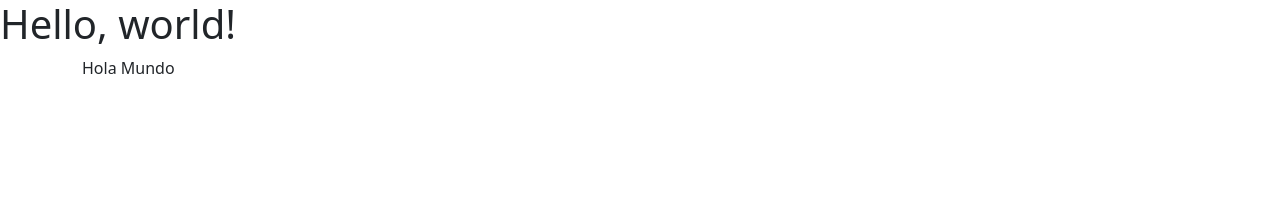
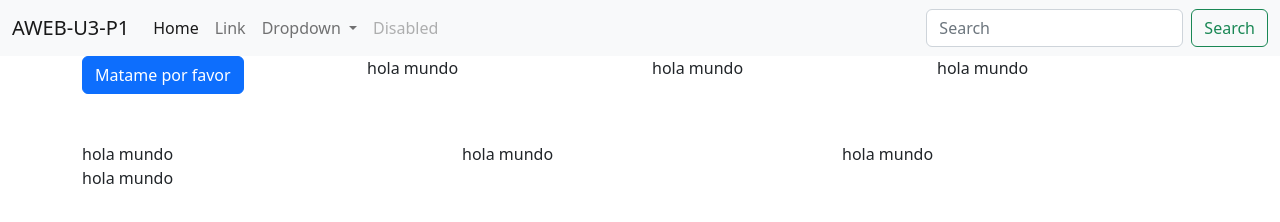
Before and after one commit to Alexcop11/20222-AWEB-U3-P1-20213TN152, a plain HTML site: page page1.html in a window 1280 px wide. Drawn offline with nearby package versions, Linux system fonts and the light colour scheme.

Commit message:
integracion de Boostrap

```diff
--- a/app.js
+++ b/app.js
@@ -1,2 +1,4 @@
 const BTNpulse=document.getElementById('btn-pulse')
-BTNpulse
+BTNpulse.addEventListener('click',()=>{
+    alert('ahhhhhhhhh me pulsaste x.x')
+})
--- a/page1.html
+++ b/page1.html
@@ -7,8 +7,76 @@
     <link href="https://cdn.jsdelivr.net/npm/bootstrap@5.2.0-beta1/dist/css/bootstrap.min.css" rel="stylesheet" integrity="sha384-0evHe/X+R7YkIZDRvuzKMRqM+OrBnVFBL6DOitfPri4tjfHxaWutUpFmBp4vmVor" crossorigin="anonymous">
   </head>
   <body>
-    <h1>Hello, world!</h1>
-    <div class="container"> Hola Mundo </div>
+    <nav class="navbar navbar-expand-lg bg-light">
+        <div class="container-fluid">
+          <a class="navbar-brand" href="#">AWEB-U3-P1</a>
+          <button class="navbar-toggler" type="button" data-bs-toggle="collapse" data-bs-target="#navbarSupportedContent" aria-controls="navbarSupportedContent" aria-expanded="false" aria-label="Toggle navigation">
+            <span class="navbar-toggler-icon"></span>
+          </button>
+          <div class="collapse navbar-collapse" id="navbarSupportedContent">
+            <ul class="navbar-nav me-auto mb-2 mb-lg-0">
+              <li class="nav-item">
+                <a class="nav-link active" aria-current="page" href="#">Home</a>
+              </li>
+              <li class="nav-item">
+                <a class="nav-link" href="#">Link</a>
+              </li>
+              <li class="nav-item dropdown">
+                <a class="nav-link dropdown-toggle" href="#" id="navbarDropdown" role="button" data-bs-toggle="dropdown" aria-expanded="false">
+                  Dropdown
+                </a>
+                <ul class="dropdown-menu" aria-labelledby="navbarDropdown">
+                  <li><a class="dropdown-item" href="#">Action</a></li>
+                  <li><a class="dropdown-item" href="#">Another action</a></li>
+                  <li><hr class="dropdown-divider"></li>
+                  <li><a class="dropdown-item" href="#">Something else here</a></li>
+                </ul>
+              </li>
+              <li class="nav-item">
+                <a class="nav-link disabled">Disabled</a>
+              </li>
+            </ul>
+            <form class="d-flex" role="search">
+              <input class="form-control me-2" type="search" placeholder="Search" aria-label="Search">
+              <button class="btn btn-outline-success" type="submit">Search</button>
+            </form>
+          </div>
+        </div>
+      </nav>
+    <div class="container">
+        <div class="row">
+          <div class="col">
+            <button id="btn-pulse" class="btn btn-primary">Matame por favor</button>
+          </div>
+          <div class="col">
+            hola mundo
+          </div>
+          <div class="col">
+            hola mundo
+          </div>
+          <div class="col">
+            hola mundo
+          </div>
+      </div>
+      <br>
+      <br>
+      <div class="row">
+        <div class="col-sm-12 col-md-4" >
+          hola mundo
+        </div>
+        <div class="col-sm-12 col-md-4" >
+          hola mundo
+        </div>
+        <div class="col-sm-12 col-md-4" >
+          hola mundo
+        </div>
+        <div class="col-sm-12 col-md-4" >
+          hola mundo
+        </div>
+    </div>
+    </div>
+
     <script src="https://cdn.jsdelivr.net/npm/bootstrap@5.2.0-beta1/dist/js/bootstrap.bundle.min.js" integrity="sha384-pprn3073KE6tl6bjs2QrFaJGz5/SUsLqktiwsUTF55Jfv3qYSDhgCecCxMW52nD2" crossorigin="anonymous"></script>
-  </body>
+    <script src="app.js"></script>
+    </body>
 </html>
```
